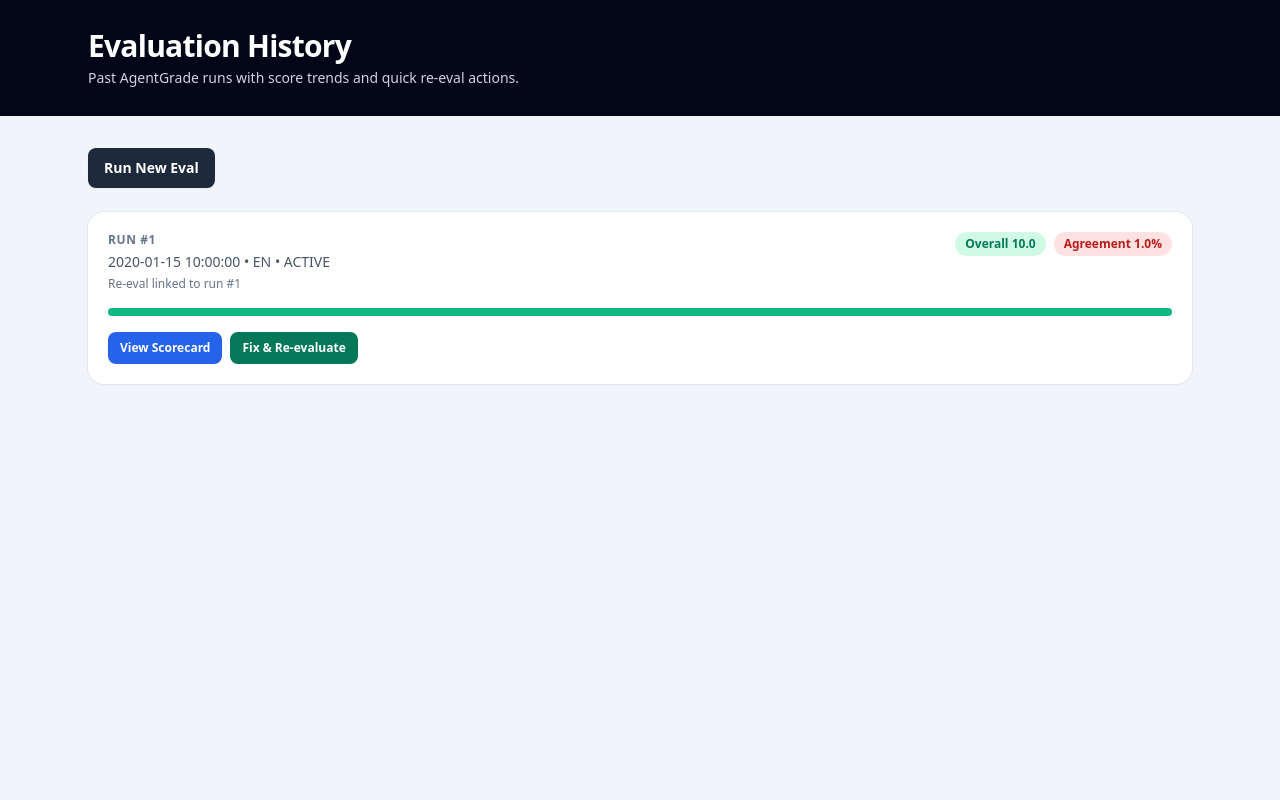
After one commit to travisstephenfraser/gavel, a Flask app: page /history in a window 1280 px wide. The commit adds this page. Run offline with Flask 3, Linux system fonts and the light colour scheme; tables that the repository leaves empty hold one stand-in row (values such as "Sample post"); some libraries are stand-ins or nearby versions.

Commit message:
Add history dashboard, model fallbacks, re-eval UX polish, and full README update

```diff
--- a/app.py
+++ b/app.py
@@ -1,4 +1,5 @@
 import json
+import os
 from concurrent.futures import ThreadPoolExecutor, as_completed
 
 from flask import Flask, redirect, render_template, request, url_for
@@ -6,6 +7,7 @@ from flask import Flask, redirect, render_template, request, url_for
 from autofixer import generate_autofix_code
 from database import (
     create_eval_run,
+    get_eval_history,
     get_dimension_scores,
     get_eval_run,
     init_db,
@@ -27,6 +29,11 @@ app = Flask(__name__)
 app.config["SECRET_KEY"] = "agentgrade-dev"
 load_env_file()
 init_db()
+
+PRIMARY_MODEL = os.getenv("PRIMARY_MODEL", "gpt-5.4")
+AUDIT_MODEL = os.getenv("AUDIT_MODEL", "gpt-5-mini")
+REMEDIATION_MODEL = os.getenv("REMEDIATION_MODEL", PRIMARY_MODEL)
+AUTOFIX_MODEL = os.getenv("AUTOFIX_MODEL", AUDIT_MODEL)
 
 
 @app.route("/", methods=["GET"])
@@ -54,6 +61,10 @@ def index():
         source_run=source_run,
         prefilled_code=prefilled_code,
         autofix_message=autofix_message,
+        primary_model=PRIMARY_MODEL,
+        audit_model=AUDIT_MODEL,
+        remediation_model=REMEDIATION_MODEL,
+        autofix_model=AUTOFIX_MODEL,
     )
 
 
@@ -71,10 +82,10 @@ def evaluate():
 
     with ThreadPoolExecutor(max_workers=8) as executor:
         primary_futures = {
-            executor.submit(run_eval, code_input, dim, "gpt-4o"): ("primary", dim[0]) for dim in DIMENSIONS
+            executor.submit(run_eval, code_input, dim, PRIMARY_MODEL, "primary"): ("primary", dim[0]) for dim in DIMENSIONS
         }
         audit_futures = {
-            executor.submit(run_eval, code_input, dim, "gpt-4o-mini"): ("audit", dim[0]) for dim in DIMENSIONS
+            executor.submit(run_eval, code_input, dim, AUDIT_MODEL, "audit"): ("audit", dim[0]) for dim in DIMENSIONS
         }
         all_futures = {**primary_futures, **audit_futures}
 
@@ -135,6 +146,48 @@ def evaluate():
     return redirect(url_for("results", eval_run_id=eval_run_id))
 
 
+@app.route("/history", methods=["GET"])
+def history():
+    runs = get_eval_history(limit=60)
+    history_runs = []
+    for run in runs:
+        score = run.get("overall_score")
+        if isinstance(score, (int, float)):
+            score_pct = max(0, min(100, round((score / 5) * 100, 1)))
+            if score >= 4:
+                score_color = "bg-emerald-500"
+                score_badge = "bg-emerald-100 text-emerald-700"
+            elif score >= 3:
+                score_color = "bg-amber-500"
+                score_badge = "bg-amber-100 text-amber-700"
+            else:
+                score_color = "bg-red-500"
+                score_badge = "bg-red-100 text-red-700"
+        else:
+            score_pct = 0
+            score_color = "bg-slate-300"
+            score_badge = "bg-slate-100 text-slate-700"
+
+        agreement = run.get("audit_agreement")
+        if isinstance(agreement, (int, float)):
+            if agreement >= 90:
+                agreement_badge = "bg-emerald-100 text-emerald-700"
+            elif agreement >= 75:
+                agreement_badge = "bg-amber-100 text-amber-700"
+            else:
+                agreement_badge = "bg-red-100 text-red-700"
+        else:
+            agreement_badge = "bg-slate-100 text-slate-700"
+
+        run["score_pct"] = score_pct
+        run["score_color"] = score_color
+        run["score_badge"] = score_badge
+        run["agreement_badge"] = agreement_badge
+        history_runs.append(run)
+
+    return render_template("history.html", runs=history_runs)
+
+
 @app.route("/results/<int:eval_run_id>", methods=["GET"])
 def results(eval_run_id: int):
     eval_run = get_eval_run(eval_run_id)
@@ -185,6 +238,10 @@ def results(eval_run_id: int):
         previous_dimensions=previous_dimensions,
         score_deltas=score_deltas,
         overall_delta=overall_delta,
+        primary_model=PRIMARY_MODEL,
+        audit_model=AUDIT_MODEL,
+        remediation_model=REMEDIATION_MODEL,
+        autofix_model=AUTOFIX_MODEL,
     )
 
 
--- a/autofixer.py
+++ b/autofixer.py
@@ -30,29 +30,40 @@ Original Code:
 
 
 def generate_autofix_code(original_code: str, agent_prompt: str, language: str = "python") -> dict[str, Any]:
-    try:
-        client = OpenAI(api_key=os.getenv("OPENAI_API_KEY"))
-        response = client.chat.completions.create(
-            model="gpt-4o-mini",
-            messages=[
-                {"role": "system", "content": "You generate precise code-only fixes."},
-                {
-                    "role": "user",
-                    "content": AUTOFIX_PROMPT.format(
-                        language=language,
-                        agent_prompt=agent_prompt,
-                        original_code=original_code,
-                    ),
-                },
-            ],
-            response_format={"type": "json_object"},
-            temperature=0.1,
-            timeout=60,
-        )
-        payload = json.loads(response.choices[0].message.content or "{}")
-        fixed_code = payload.get("fixed_code")
-        if isinstance(fixed_code, str) and fixed_code.strip():
-            return {"fixed_code": fixed_code, "error": None}
-        return {"fixed_code": original_code, "error": "Autofix did not return usable code."}
-    except Exception as exc:
-        return {"fixed_code": original_code, "error": f"Autofix failed: {exc}"}
+    autofix_model = os.getenv("AUTOFIX_MODEL", os.getenv("AUDIT_MODEL", "gpt-5-mini"))
+    fallback_model = os.getenv("AUTOFIX_FALLBACK_MODEL", os.getenv("AUDIT_FALLBACK_MODEL", "gpt-4o-mini"))
+    candidate_models = [autofix_model]
+    if fallback_model and fallback_model not in candidate_models:
+        candidate_models.append(fallback_model)
+
+    last_exc: Exception | None = None
+    for candidate_model in candidate_models:
+        try:
+            client = OpenAI(api_key=os.getenv("OPENAI_API_KEY"))
+            response = client.chat.completions.create(
+                model=candidate_model,
+                messages=[
+                    {"role": "system", "content": "You generate precise code-only fixes."},
+                    {
+                        "role": "user",
+                        "content": AUTOFIX_PROMPT.format(
+                            language=language,
+                            agent_prompt=agent_prompt,
+                            original_code=original_code,
+                        ),
+                    },
+                ],
+                response_format={"type": "json_object"},
+                timeout=60,
+            )
+            payload = json.loads(response.choices[0].message.content or "{}")
+            fixed_code = payload.get("fixed_code")
+            if isinstance(fixed_code, str) and fixed_code.strip():
+                return {"fixed_code": fixed_code, "error": None}
+        except Exception as exc:
+            last_exc = exc
+            continue
+
+    if last_exc:
+        return {"fixed_code": original_code, "error": f"Autofix failed: {last_exc}"}
+    return {"fixed_code": original_code, "error": "Autofix did not return usable code."}
--- a/database.py
+++ b/database.py
@@ -135,3 +135,17 @@ def get_dimension_scores(eval_run_id: int) -> list[dict[str, Any]]:
         item["audit_findings"] = json.loads(item["audit_findings"] or "[]")
         dimensions.append(item)
     return dimensions
+
+
+def get_eval_history(limit: int = 50) -> list[dict[str, Any]]:
+    with get_connection() as conn:
+        rows = conn.execute(
+            """
+            SELECT id, created_at, language, overall_score, audit_agreement, status, previous_eval_run_id
+            FROM eval_runs
+            ORDER BY id DESC
+            LIMIT ?
+            """,
+            (limit,),
+        ).fetchall()
+    return [dict(row) for row in rows]
--- /dev/null
+++ b/templates/history.html
@@ -0,0 +1,62 @@
+<!doctype html>
+<html lang="en">
+<head>
+  <meta charset="UTF-8">
+  <meta name="viewport" content="width=device-width, initial-scale=1.0">
+  <title>AgentGrade History</title>
+  <script src="https://cdn.tailwindcss.com"></script>
+</head>
+<body class="min-h-screen bg-slate-100 text-slate-900">
+  <header class="bg-slate-950 text-white">
+    <div class="mx-auto max-w-6xl px-6 py-7">
+      <h1 class="text-3xl font-bold tracking-tight">Evaluation History</h1>
+      <p class="mt-1 text-sm text-slate-300">Past AgentGrade runs with score trends and quick re-eval actions.</p>
+    </div>
+  </header>
+
+  <main class="mx-auto max-w-6xl space-y-6 px-6 py-8">
+    <section class="flex flex-wrap gap-3">
+      <a href="/" class="inline-flex items-center rounded-lg bg-slate-800 px-4 py-2.5 text-sm font-semibold text-white shadow-sm hover:bg-slate-900">Run New Eval</a>
+    </section>
+
+    <section class="grid gap-4">
+      {% for run in runs %}
+      <article class="rounded-2xl bg-white p-5 shadow-sm ring-1 ring-slate-200">
+        <div class="flex flex-wrap items-start justify-between gap-4">
+          <div>
+            <p class="text-xs font-semibold uppercase tracking-wider text-slate-500">Run #{{ run.id }}</p>
+            <p class="mt-1 text-sm text-slate-600">{{ run.created_at }} • {{ run.language|upper }} • {{ run.status|upper }}</p>
+            {% if run.previous_eval_run_id %}
+            <p class="mt-1 text-xs text-slate-500">Re-eval linked to run #{{ run.previous_eval_run_id }}</p>
+            {% endif %}
+          </div>
+          <div class="flex flex-wrap gap-2">
+            <span class="rounded-full px-2.5 py-1 text-xs font-semibold {{ run.score_badge }}">
+              Overall {{ run.overall_score if run.overall_score is not none else "N/A" }}
+            </span>
+            <span class="rounded-full px-2.5 py-1 text-xs font-semibold {{ run.agreement_badge }}">
+              Agreement {{ run.audit_agreement if run.audit_agreement is not none else "N/A" }}%
+            </span>
+          </div>
+        </div>
+
+        <div class="mt-4">
+          <div class="h-2 w-full rounded-full bg-slate-200">
+            <div class="h-2 rounded-full {{ run.score_color }}" style="width: {{ run.score_pct }}%"></div>
+          </div>
+        </div>
+
+        <div class="mt-4 flex flex-wrap gap-2">
+          <a href="/results/{{ run.id }}" class="inline-flex items-center rounded-lg bg-blue-600 px-3 py-2 text-xs font-semibold text-white hover:bg-blue-700">View Scorecard</a>
+          <a href="/?from_run_id={{ run.id }}&auto_fix=1" class="inline-flex items-center rounded-lg bg-emerald-700 px-3 py-2 text-xs font-semibold text-white hover:bg-emerald-800">Fix &amp; Re-evaluate</a>
+        </div>
+      </article>
+      {% else %}
+      <div class="rounded-2xl bg-white p-6 text-sm text-slate-600 shadow-sm ring-1 ring-slate-200">
+        No runs yet. Start your first eval from the home page.
+      </div>
+      {% endfor %}
+    </section>
+  </main>
+</body>
+</html>
```
Also changed, not shown: evaluator.py (+38 -29 lines), remediator.py (+28 -18 lines), templates/index.html (+12 -0 lines), templates/scorecard.html (+41 -4 lines), README.md.
